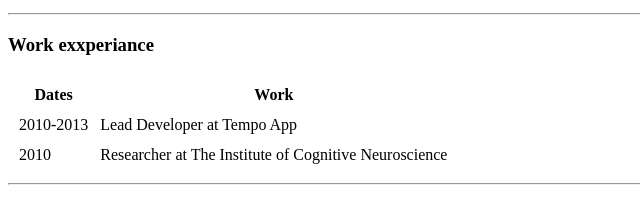
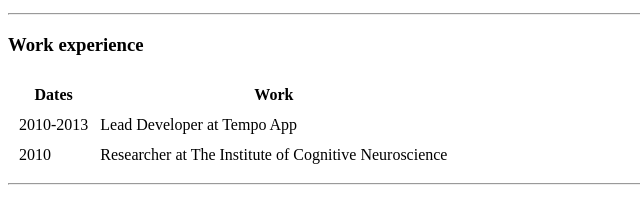
Before and after one commit to webmadz/cv, a plain HTML site: page index.html in a window 1280 px wide. Shown: the part 462-663 px from the top of the page, 0-640 px from the left. Drawn offline with Linux system fonts and the light colour scheme.

Commit message:
Update index.html

```diff
--- a/index.html
+++ b/index.html
@@ -18,7 +18,7 @@
       <li>Thee The Complete Web Development Bootcamp</li>
     </ul>
     <hr>
-    <h3>Work exxperiance</h3>
+    <h3>Work experience</h3>
     <table cellspacing="10">
       <head>
         <tr>
```
